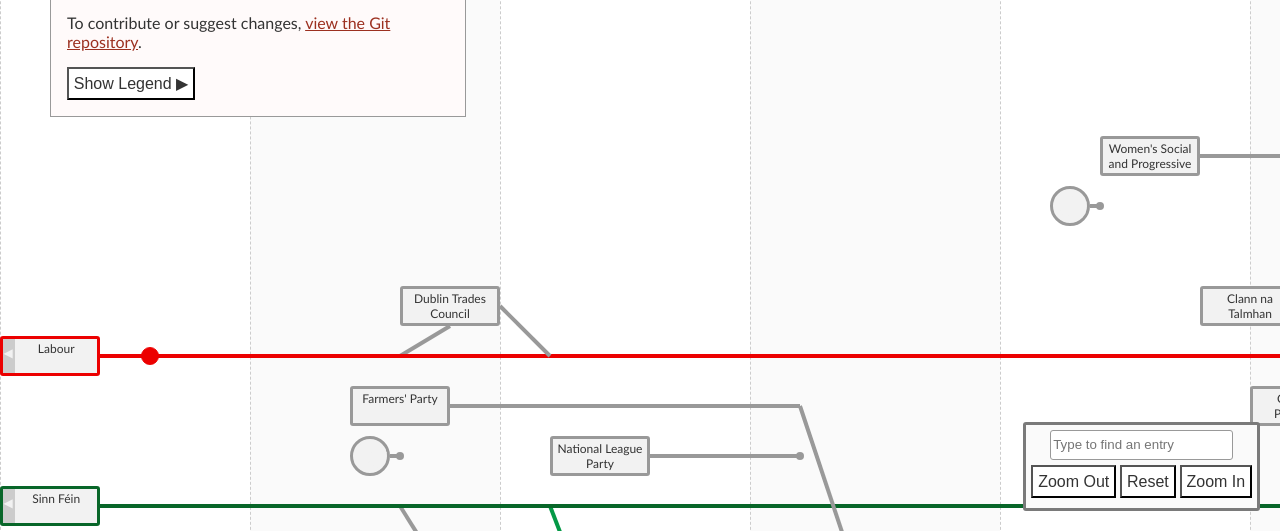
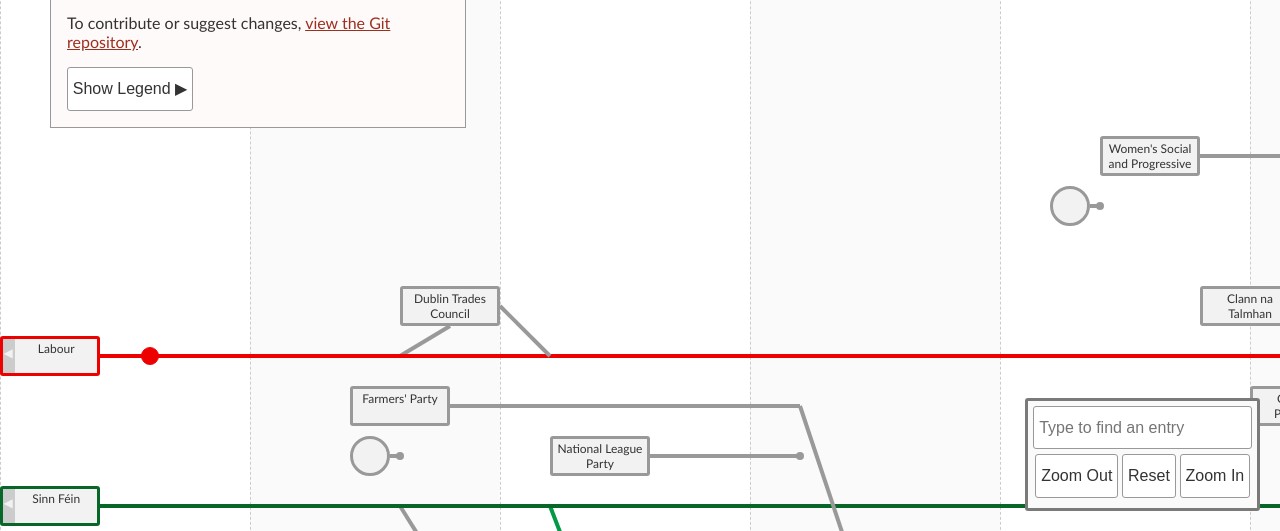
Before and after one commit to Aonrud/Irish-Electoral-Parties, a website: page docs/index.html in a window 1280 px wide. Shown: the part 269-800 px from the top of the page. Drawn offline with Linux system fonts and the light colour scheme.

Commit message:
fix: form elements css

```diff
--- a/styles.scss
+++ b/styles.scss
@@ -40,22 +40,16 @@
 
 button, input {
 	line-height: 2em;
-}
-
-input {
+	border: 1px solid var(--tl-colour-stroke);
+	border-radius: var(--tl-size-border);
 	background: var(--tl-colour-background);
 	color: var(--tl-colour-text);
-	border: 1px solid var(--tl-colour-stroke);
-	border-radius: var(--tl-size-border);
+	padding: 0.3em;
+	font-size: 1em;
 }
 
 button {
 	cursor: pointer;
-	background: var(--tl-colour-background);
-	font-size: 1em;
-	line-height: 1.2em;
-	color: var(--tl-colour-text);
-	padding: 0.3em;
 	&:hover, &:focus {
 		background: var(--tl-colour-background-feature);
 	}
```
Also changed, not shown: docs/styles.min.css, 1 other file.
